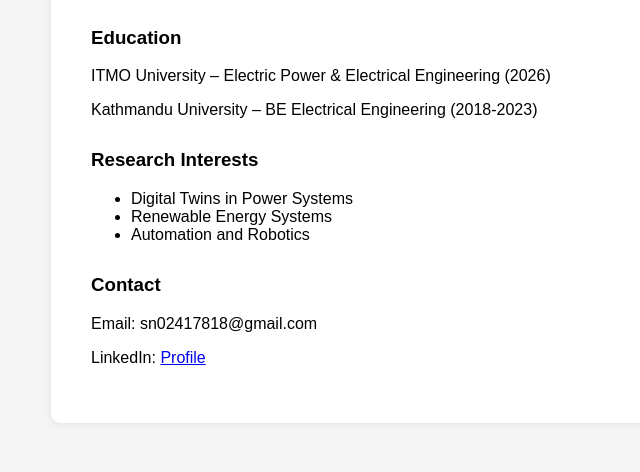
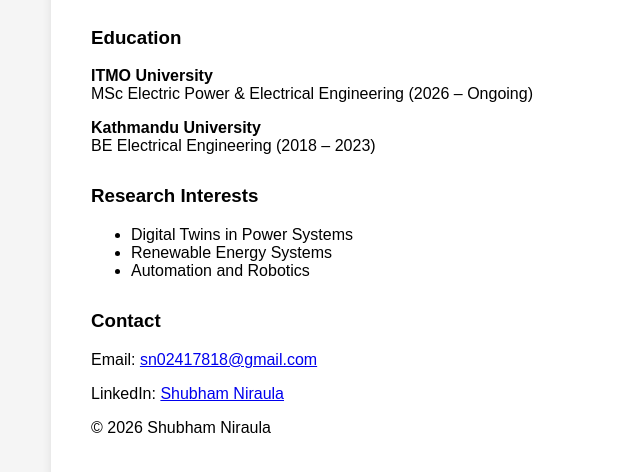
Before and after one commit to ShubhamNiraula/SN-Portfolio-Website, a plain HTML site: page index.html in a window 1280 px wide. Shown: the part 210-682 px from the top of the page, without its empty margins (149-789 px from the left). Drawn offline with Linux system fonts and the light colour scheme.

Commit message:
Update index.html with new content and structure

```diff
--- a/index.html
+++ b/index.html
@@ -1,42 +1,77 @@
 <!DOCTYPE html>
 <html lang="en">
+
 <head>
 <meta charset="UTF-8">
 <meta name="viewport" content="width=device-width, initial-scale=1.0">
-<title>Shubham Niraula</title>
-<link rel="stylesheet" href="style.css">
+
+<title>Shubham Niraula | Electrical Engineer</title>
+
+<!-- CSS -->
+<link rel="stylesheet" href="./style.css">
+
 </head>
 
 <body>
 
 <div class="container">
 
+<header>
 <h1>Shubham Niraula</h1>
+<h2>Electrical Engineer</h2>
+</header>
 
-<h2>Electrical Engineer</h2>
+<section id="education">
+<h3>Education</h3>
 
-<section>
-<h3>Education</h3>
-<p>ITMO University – Electric Power & Electrical Engineering (2026)</p>
-<p>Kathmandu University – BE Electrical Engineering (2018-2023)</p>
+<p>
+<strong>ITMO University</strong><br>
+MSc Electric Power & Electrical Engineering (2026 – Ongoing)
+</p>
+
+<p>
+<strong>Kathmandu University</strong><br>
+BE Electrical Engineering (2018 – 2023)
+</p>
+
 </section>
 
-<section>
+<section id="research">
 <h3>Research Interests</h3>
+
 <ul>
 <li>Digital Twins in Power Systems</li>
 <li>Renewable Energy Systems</li>
 <li>Automation and Robotics</li>
 </ul>
+
 </section>
 
-<section>
+<section id="contact">
 <h3>Contact</h3>
-<p>Email: sn02417818@gmail.com</p>
-<p>LinkedIn: <a href="https://www.linkedin.com/in/shubham-niraula/">Profile</a></p>
+
+<p>
+Email:
+<a href="mailto:sn02417818@gmail.com">
+sn02417818@gmail.com
+</a>
+</p>
+
+<p>
+LinkedIn:
+<a href="https://www.linkedin.com/in/shubham-niraula/" target="_blank">
+Shubham Niraula
+</a>
+</p>
+
 </section>
+
+<footer>
+<p>© 2026 Shubham Niraula</p>
+</footer>
 
 </div>
 
 </body>
+
 </html>
```
